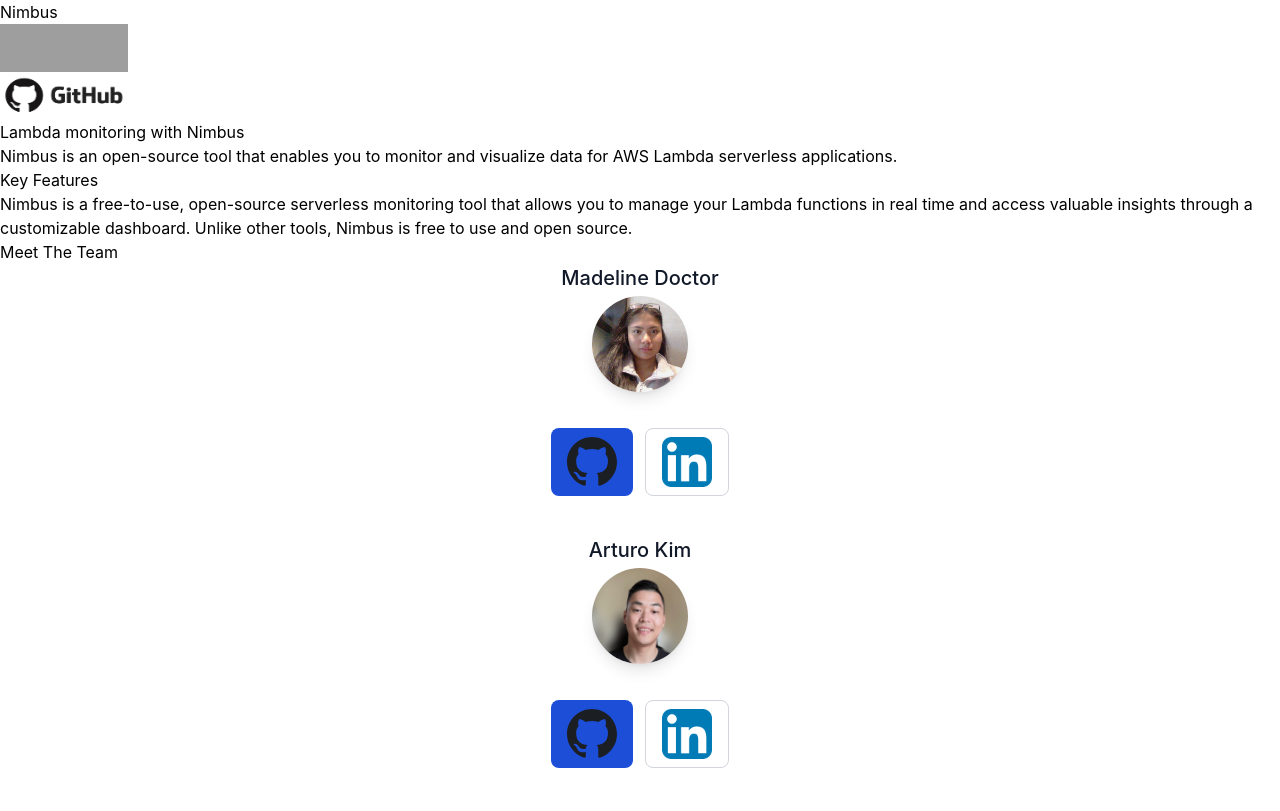
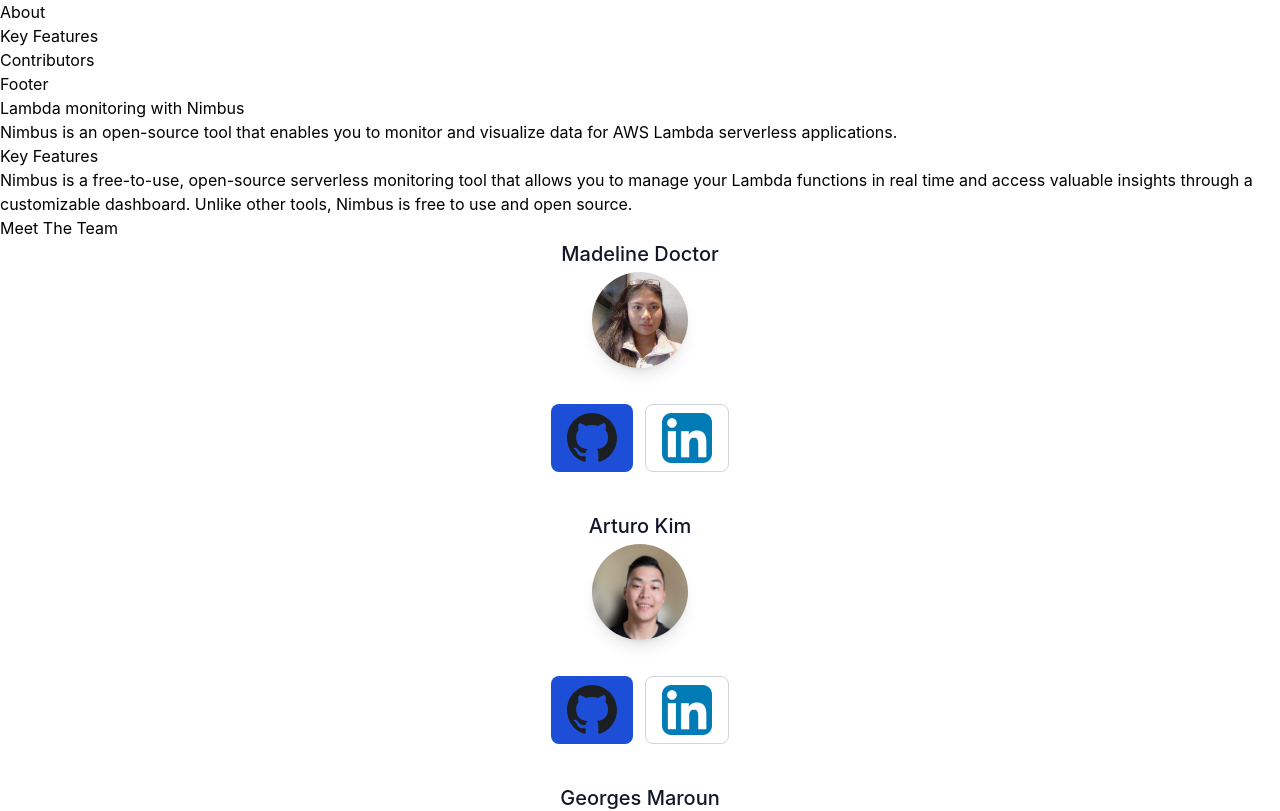
Before and after one commit to NimbusOS/landingpage, a React (Create React App) app: page / in a window 1280 px wide. Shown: the top 811 px of the page. Built offline with nearby package versions, Linux system fonts and the light colour scheme; grey boxes are pictures that could not be loaded.

Commit message:
Added functionality to navigate down to pages

```diff
--- a/package.json
+++ b/package.json
@@ -5,6 +5,8 @@
   "dependencies": {
     "react": "^18.2.0",
     "react-dom": "^18.2.0",
+    "react-router-dom": "^6.6.2",
+    "react-router-hash-link": "^2.4.3",
     "react-scripts": "5.0.1"
   },
   "scripts": {
--- a/src/App.js
+++ b/src/App.js
@@ -1,20 +1,39 @@
 import React from 'react';
-import Contributors from './components/Contributors.jsx'
-import Navbar from './components/Navbar.jsx'
-import Footer from './components/Footer.jsx'
-import AboutNimbus from './components/AboutNimbus.jsx'
-import KeyFeatures from './components/KeyFeatures.jsx'
+import Contributors from './components/Contributors'
+import Footer from './components/Footer'
+import AboutNimbus from './components/AboutNimbus'
+import KeyFeatures from './components/KeyFeatures'
+import Navbar from './components/Navbar'
+import { Routes, Route } from "react-router-dom";
 
-const App = () =>  {
+const App = () => {
   return (
-    <div className="App">
+    <>
       <Navbar/>
       <AboutNimbus/>
       <KeyFeatures/>
       <Contributors/>
       <Footer/>
-    </div>
-  );
+        <Routes>
+          <Route path="/about" element={<AboutNimbus/>}/>
+          <Route path="/features" element={<KeyFeatures/>}/>
+          <Route path="/contributors" element={<Contributors/>}/>
+          <Route path="/footer" element={<Footer/>}/>
+        </Routes>
+    </>
+  )
 }
 
+// const App = () =>  {
+//   return (
+//     <div className="App">
+//       <Navbar/>
+//       <AboutNimbus/>
+//       <KeyFeatures/>
+//       <Contributors/>
+//       <Footer/>
+//     </div>
+//   );
+// }
+
 export default App;
--- a/src/components/AboutNimbus.jsx
+++ b/src/components/AboutNimbus.jsx
@@ -2,9 +2,8 @@ import React from 'react';
 
 
 const AboutNimbus = () =>  {
-
     return (
-        <div className="AboutNimbus">
+        <div id="AboutNimbus">
             <h2>Lambda monitoring with Nimbus</h2>
             <p>Nimbus is an open-source tool that enables you to monitor and visualize data for AWS Lambda serverless applications.</p>
         </div>
--- a/src/components/Contributors.jsx
+++ b/src/components/Contributors.jsx
@@ -39,7 +39,7 @@ const Contributors = () =>  {
     }
 
     return (
-        <div className="Contributors">
+        <div id="Contributors">
             <h3> Meet The Team </h3>
             {cards}
         </div>
--- a/src/components/Footer.jsx
+++ b/src/components/Footer.jsx
@@ -1,10 +1,8 @@
 import React from 'react';
 
-
 const Footer = () =>  {
-
     return (
-        <div className="Footer">
+        <div id="Footer">
             <span className="block text-sm text-gray-500 sm:text-center dark:text-gray-400"> © Nimbus 2023 </span>
         </div>
     );
--- a/src/components/KeyFeatures.jsx
+++ b/src/components/KeyFeatures.jsx
@@ -3,7 +3,7 @@ import React from 'react';
 
 const KeyFeatures = () =>  {
     return (
-        <div className="KeyFeatures">
+        <div id="KeyFeatures">
            <h3>Key Features</h3>
            <p>Nimbus is a free-to-use, open-source serverless monitoring tool that allows you to manage your Lambda functions in real time and access valuable insights through a customizable dashboard. Unlike other tools, Nimbus is free to use and open source.</p>
         </div>
--- a/src/components/Navbar.jsx
+++ b/src/components/Navbar.jsx
@@ -1,16 +1,43 @@
 import React from 'react';
-import gitHubLogo from '../assets/github.png'
-import linkedInLogo from '../assets/linkedin2.png'
-
+// import gitHubLogo from '../assets/github.png'
+// import linkedInLogo from '../assets/linkedin2.png'
+import { Outlet } from "react-router-dom";
+import { HashLink as Link } from 'react-router-hash-link'
 
 const Navbar = () =>  {
   return (
-    <div className="Navbar">
-        <h2> Nimbus </h2>
-        <a href="https://www.linkedin.com"> <img className="navbarLink" src={linkedInLogo} alt="LinkedIn Logo"/> </a>
-        <a href="https://github.com/oslabs-beta/nimbus"> <img className="navbarLink" src={gitHubLogo} alt="GitHub Logo"/> </a>
-    </div>
+    <>
+      <nav>
+        <ul>
+          <li>
+            <Link to="#AboutNimbus">About</Link>
+          </li>
+          <li>
+            <Link to="#KeyFeatures">Key Features</Link>
+          </li>
+          <li>
+            <Link to="#Contributors">Contributors</Link>
+          </li>
+          <li>
+            <Link to="#Footer">Footer</Link>
+          </li>
+        </ul>
+      </nav>
+    <Outlet/>
+    </>
   );
 }
 
+// const Navbar = () => {
+//   return (
+//     <div className="Navbar">
+//       <div className="App">
+//         <h2> Nimbus </h2>
+//         <a href="https://www.linkedin.com"> <img className="navbarLink" src={linkedInLogo} alt="LinkedIn Logo"/> </a>
+//         <a href="https://github.com/oslabs-beta/nimbus"> <img className="navbarLink" src={gitHubLogo} alt="GitHub Logo"/> </a>
+//       </div>
+//     </div>
+//   )
+// }
+
 export default Navbar;
--- a/src/index.js
+++ b/src/index.js
@@ -2,11 +2,14 @@ import React from 'react';
 import ReactDOM from 'react-dom/client';
 import './index.css';
 import App from './App';
+import { BrowserRouter } from "react-router-dom";
 
 const root = ReactDOM.createRoot(document.getElementById('root'));
 root.render(
   <React.StrictMode>
-    <App />
+    <BrowserRouter>
+      <App />
+    </BrowserRouter>
   </React.StrictMode>
 );
 
```
Also changed, not shown: 1 other file (tests, documents, lock files or other folders).
